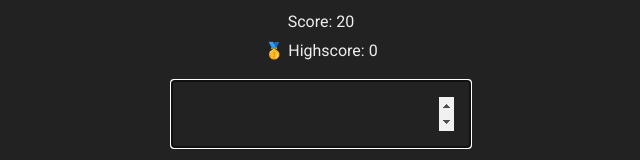
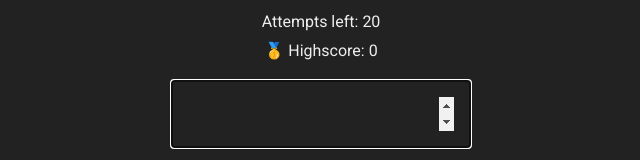
Before and after one commit to SP1977/secret-number, a plain HTML site: page index.html in a window 1280 px wide. Shown: the part 418-578 px from the top of the page, 319-959 px from the left. Drawn offline with Linux system fonts and the light colour scheme.

Commit message:
UI update

```diff
--- a/index.html
+++ b/index.html
@@ -19,7 +19,7 @@
     <main>
       <section class="check-zone">
         <p class="message">Start guessing...</p>
-        <p class="label-score">Score: <span class="score">20</span></p>
+        <p class="label-score">Attempts left: <span class="score">20</span></p>
         <p class="label-highscore">
           🥇 Highscore: <span class="highscore">0</span>
         </p>
```
